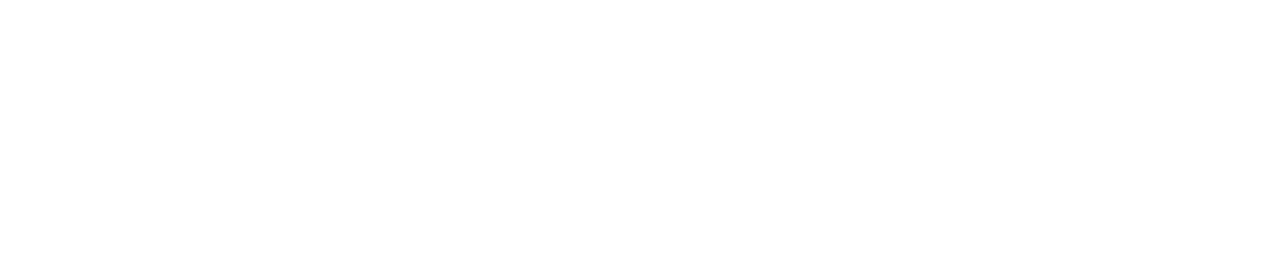
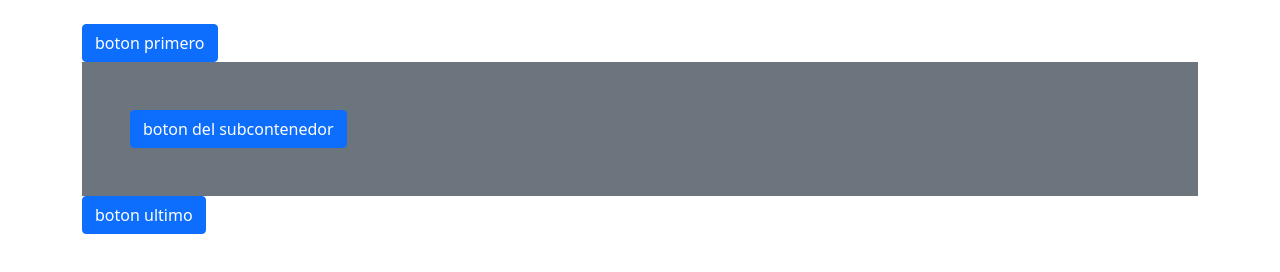
Before and after one commit to drey2020/curso_jquery, a plain HTML site: page index.html in a window 1280 px wide. Drawn offline with nearby package versions, Linux system fonts and the light colour scheme.

Commit message:
selectores

```diff
--- a/index.html
+++ b/index.html
@@ -10,6 +10,16 @@
 </head>
 <body>
 
+    <div class="container mt-4">
+        <button type="button" class="btn btn-primary" id="boton">Enviar</button>
+
+        <div id="subcontenedor" class="bg-secondary p-5">
+            <button type="button" class="btn btn-primary">boton del subcontenedor</button>
+        </div>
+
+        <button type="button" class="btn btn-primary">boton del subcontenedor</button>
+    </div>
+
 
 
     <!--JQUERY-->
@@ -19,6 +29,8 @@
         crossorigin="anonymous">
     </script>
 
-    <script src="hola-mundo.js"></script>
+    <!-- SCRIPTS -->
+    <!-- <script src="js/1.hola-mundo.js"></script> -->
+    <script src="js/2.selectores.js"></script>
 </body>
 </html>
--- /dev/null
+++ b/js/2.selectores.js
@@ -0,0 +1,25 @@
+/*
+El método html () establece o devuelve el contenido (innerHTML) de los elementos seleccionados.
+Cuando se utiliza este método para devolver contenido, devuelve el contenido del PRIMER elemento coincidente.
+Cuando se utiliza este método para establecer contenido, sobrescribe el contenido de TODOS los elementos coincidentes.
+Sugerencia: Para establecer o devolver solo el contenido de texto de los elementos seleccionados, use el método text ().
+*/
+$(document).ready( function(){
+    // let varBotonEnviar = $('button').html(); //llama al elemento dentro del html con la etiqueta button, si hay mas de 1 llama solo el primero
+    // console.log(varBotonEnviar);
+
+    // $('button').html("Cambiado desde jquery"); //llama el boton desde la etiqueta html
+
+    // $('.btn').html("Cambiado desde la clase"); //llama el boton desde la clase
+
+    // $('#boton').html("Cambiado desde el id"); //llama el boton desde el id
+
+    //$('#subcontenedor button').html("boton desde subcontenedor");
+
+    $('button:first').html("boton primero");
+    $('button:last').html("boton ultimo");
+});
+
+
+//VANILLA SCRIPT o JS PURO
+document.querySelector('#boton').innerHTML="Cambiado desde js";
```
Also changed, not shown: js/1.hola-mundo.js (renamed from hola-mundo.js).
